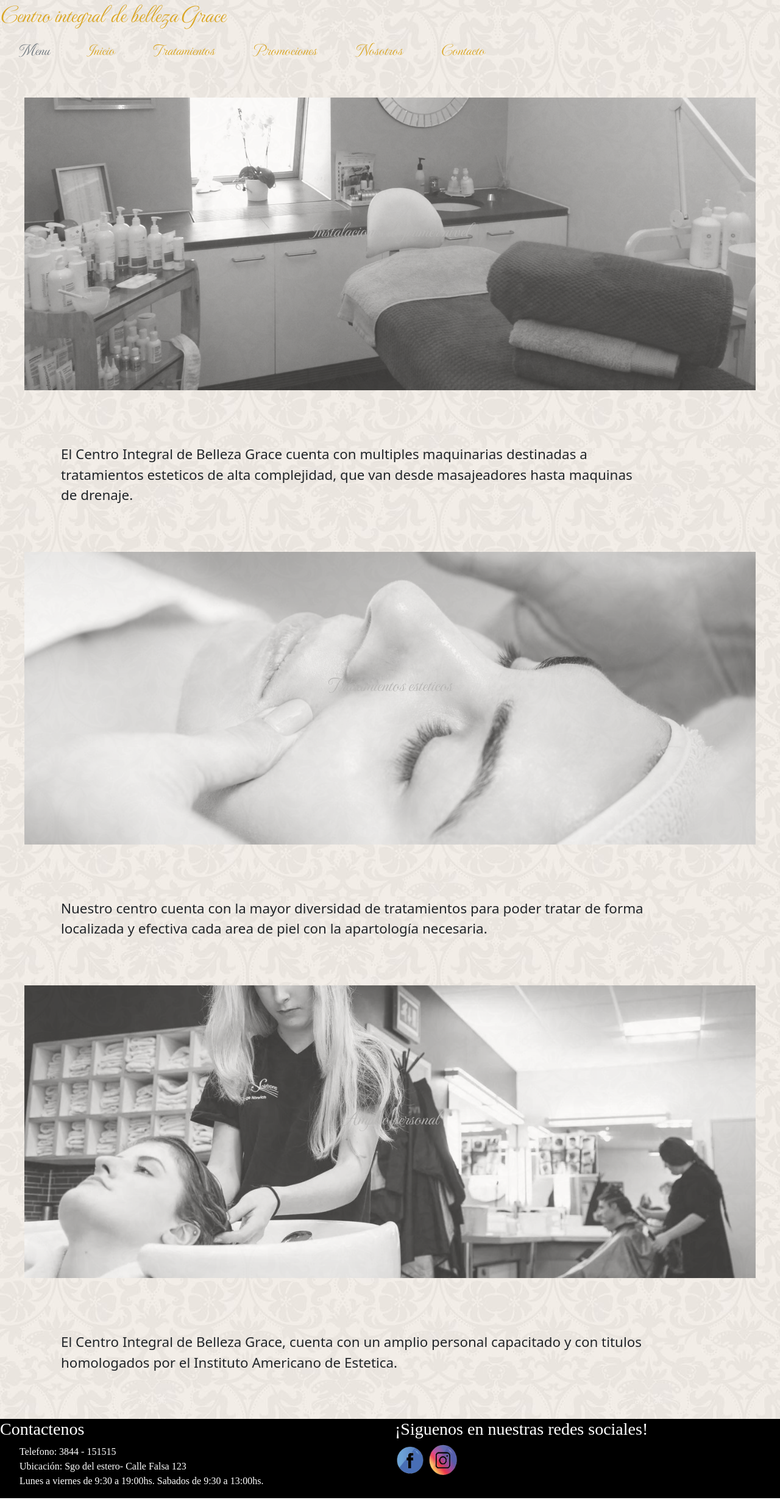
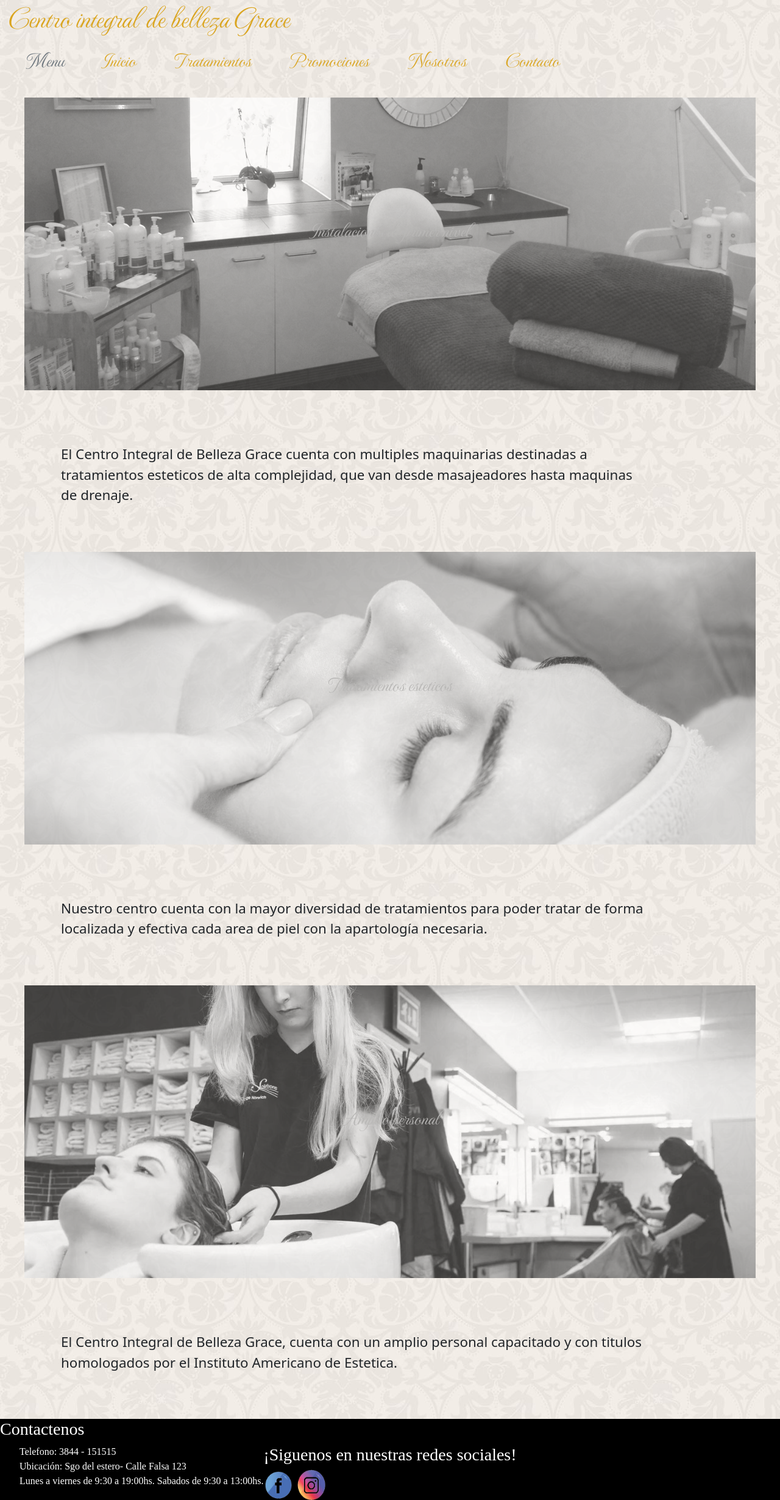
Before and after one commit to DAB091/FirstRepo, a website: page index.html in a window 1280 px wide. Shown: the whole page at 61% size. Drawn offline with nearby package versions, Linux system fonts and the light colour scheme.

Commit message:
fontsize

```diff
--- a/index.html
+++ b/index.html
@@ -16,7 +16,7 @@
 </head>
 
 <body>
-    <header class="fluid-width">
+    <header class="container-fluid">
         <!-- Menú y enlaces -->
         <h1 id="Grace">Centro integral de belleza Grace</h1>
         <div class="nav-wrapper">
@@ -76,7 +76,7 @@
         </div>
         <!--.main -->
     </div> <!-- wrapper -->
-    <footer class="footer-grid">
+    <footer class="footer-grid-container-fluid">
         <div class="footer-item">
             <h3>Contactenos</h3>
             <UL>
--- /dev/null
+++ b/sass/_fontsize.scss
@@ -0,0 +1,13 @@
+  @media screen and (min-width: 320px) {
+    ul>li>a {
+      font-size: 200%;
+    }
+  }
+
+
+
+  @media screen and (min-width: 720px) {
+    ul>li>a {
+      font-size: 2rem;
+    }
+  }
--- a/sass/styles.scss
+++ b/sass/styles.scss
@@ -1,6 +1,8 @@
 @import "_nav";
 @import "_colores";
 @import "_tarjeta";
+@import "_fontsize";
+
 
 @font-face {
 	font-family: MonteCarlo-Regular;
@@ -9,16 +11,18 @@
 
 
 #Grace {
-	font-size: 3vw;
+	font-size: 3rem;
 	font-family: monteCarlo-Regular;
 	color: goldenrod;
 }
 
 h2 {
 	font-family: montecarlo-regular;
-	font-size: 4vw;
+	font-size: 2rem;
 	color: goldenrod;
 }
+
+
 
 header {
 	background-image: url("../img/banner.JPG");
@@ -177,7 +181,7 @@ footer {
 }
 
 #personal {
-	font-size: 24px;
+	font-size: 2rem;
 	font-weight: 400;
 	text-align: center;
 }
```
Also changed, not shown: css/styles.css.
